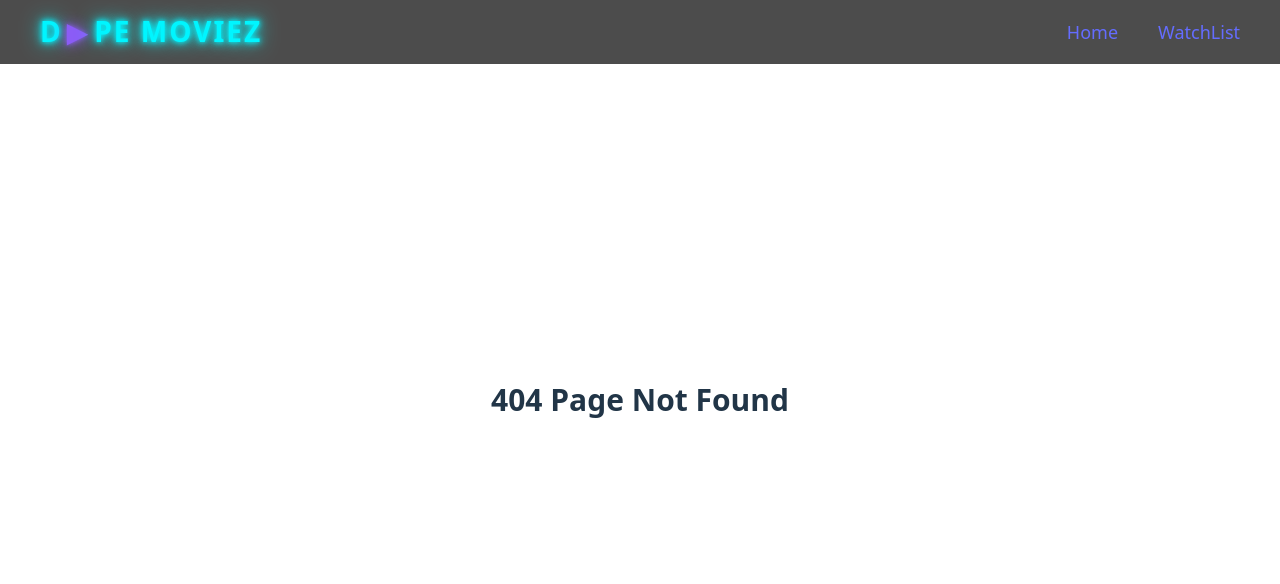
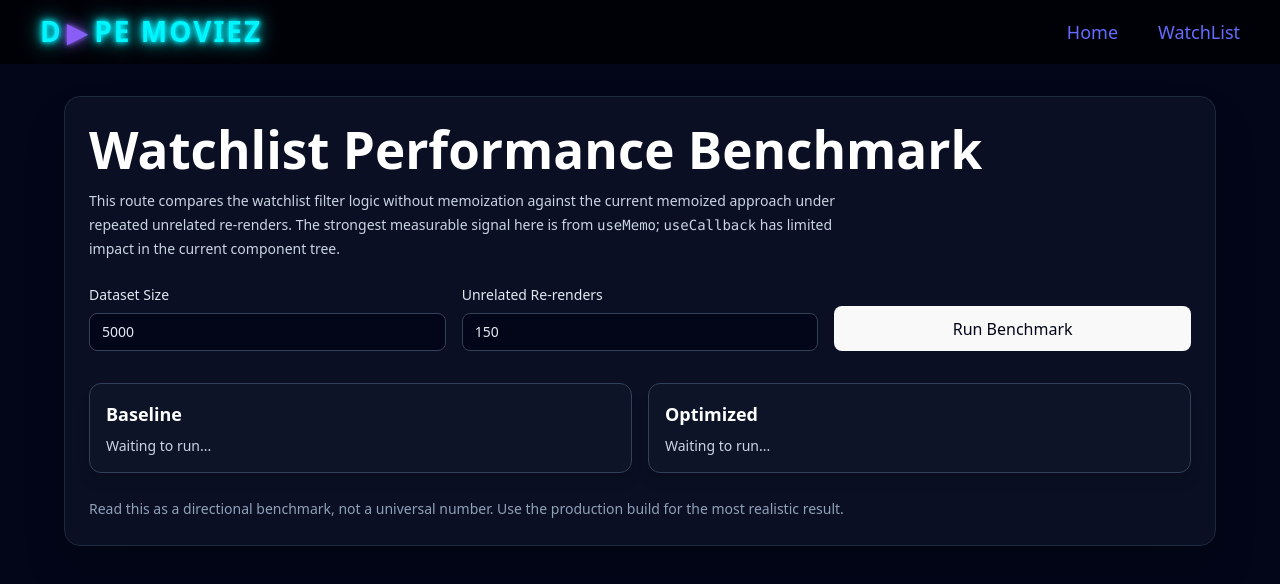
Before and after one commit to tajinder2610/Frontend-Project, a React (Vite) app: page /benchmark in a window 1280 px wide. Before the commit this address had no page. Shown: the top 584 px of the page. Built offline with nearby package versions, Linux system fonts and the light colour scheme.

Commit message:
benchmark calc

```diff
--- a/src/App.jsx
+++ b/src/App.jsx
@@ -7,6 +7,9 @@ import MovieContextWrapper from "./context/MovieContext";
 import Spinner from "./components/Spinner";
 
 const Watchlist = lazy(() => import("./components/WatchList"));
+const PerformanceBenchmark = lazy(() =>
+  import("./components/PerformanceBenchmark")
+);
 
 function App() {
   return (
@@ -17,6 +20,7 @@ function App() {
         <Routes>
           <Route path="/" element={<Home />} />
           <Route path="/watchlist" element={<Watchlist />} />
+          <Route path="/benchmark" element={<PerformanceBenchmark />} />
           <Route
             path="*"
             element={
--- /dev/null
+++ b/src/components/PerformanceBenchmark.jsx
@@ -0,0 +1,244 @@
+import { Profiler, useEffect, useMemo, useRef, useState } from "react";
+
+const GENRES = ["Action", "Comedy", "Drama", "Sci-Fi", "Thriller"];
+
+function buildMovies(size) {
+  return Array.from({ length: size }, (_, index) => ({
+    id: index + 1,
+    title: `Movie ${index + 1}`,
+    vote_average: Number(((index % 10) + 1).toFixed(1)),
+    genre: GENRES[index % GENRES.length],
+  }));
+}
+
+function RunCard({ title, summary }) {
+  return (
+    <div className="rounded-xl border border-slate-700 bg-slate-900/70 p-4 shadow-lg">
+      <h3 className="text-lg font-semibold text-white">{title}</h3>
+      {!summary ? (
+        <p className="mt-2 text-sm text-slate-300">Waiting to run...</p>
+      ) : (
+        <div className="mt-3 space-y-2 text-sm text-slate-200">
+          <p>Profiler time: {summary.actualDuration.toFixed(2)} ms</p>
+          <p>Wall time: {summary.wallTime.toFixed(2)} ms</p>
+          <p>Commits: {summary.commits}</p>
+          <p>Filter executions: {summary.filterRuns}</p>
+          <p>Visible rows: {summary.visibleRows}</p>
+        </div>
+      )}
+    </div>
+  );
+}
+
+function BenchmarkRunner({
+  datasetSize,
+  iterations,
+  optimized,
+  onComplete,
+  label,
+}) {
+  const [tick, setTick] = useState(0);
+  const [searchTerm] = useState("Movie 2");
+  const [currentGenre] = useState("Action");
+  const filterRuns = useRef(0);
+  const commits = useRef(0);
+  const actualDuration = useRef(0);
+  const startedAt = useRef(performance.now());
+  const movies = useMemo(() => buildMovies(datasetSize), [datasetSize]);
+
+  const computeFilteredMovies = () => {
+    filterRuns.current += 1;
+
+    return movies
+      .filter((movie) =>
+        movie.title.toLowerCase().includes(searchTerm.toLowerCase())
+      )
+      .filter((movie) =>
+        currentGenre === "All Genres" ? true : movie.genre === currentGenre
+      );
+  };
+
+  const filteredMovies = optimized
+    ? useMemo(computeFilteredMovies, [movies, searchTerm, currentGenre])
+    : computeFilteredMovies();
+
+  useEffect(() => {
+    if (tick >= iterations) {
+      const completedAt = performance.now();
+      onComplete({
+        label,
+        actualDuration: actualDuration.current,
+        wallTime: completedAt - startedAt.current,
+        commits: commits.current,
+        filterRuns: filterRuns.current,
+        visibleRows: filteredMovies.length,
+      });
+      return;
+    }
+
+    const handle = window.setTimeout(() => {
+      setTick((currentTick) => currentTick + 1);
+    }, 0);
+
+    return () => window.clearTimeout(handle);
+  }, [filteredMovies.length, iterations, label, onComplete, tick]);
+
+  return (
+    <Profiler
+      id={label}
+      onRender={(_, __, duration) => {
+        commits.current += 1;
+        actualDuration.current += duration;
+      }}
+    >
+      <div className="rounded-xl border border-slate-800 bg-slate-950/70 p-4">
+        <p className="text-sm text-slate-300">
+          Running {label} benchmark... tick {tick}/{iterations}
+        </p>
+        <div className="mt-3 grid grid-cols-2 gap-2 text-xs text-slate-400 sm:grid-cols-4">
+          {filteredMovies.slice(0, 8).map((movie) => (
+            <div key={movie.id} className="rounded-md bg-slate-800 px-2 py-3">
+              {movie.title}
+            </div>
+          ))}
+        </div>
+      </div>
+    </Profiler>
+  );
+}
+
+function PerformanceBenchmark() {
+  const [datasetSize, setDatasetSize] = useState(5000);
+  const [iterations, setIterations] = useState(150);
+  const [activeRun, setActiveRun] = useState(null);
+  const [results, setResults] = useState({});
+
+  const baseline = results.baseline;
+  const optimized = results.optimized;
+  const improvement =
+    baseline && optimized
+      ? ((baseline.actualDuration - optimized.actualDuration) /
+          baseline.actualDuration) *
+        100
+      : null;
+
+  const handleStart = () => {
+    setResults({});
+    setActiveRun("baseline");
+  };
+
+  const handleComplete = (summary) => {
+    setResults((current) => ({
+      ...current,
+      [summary.label]: summary,
+    }));
+
+    if (summary.label === "baseline") {
+      setActiveRun("optimized");
+      return;
+    }
+
+    setActiveRun(null);
+  };
+
+  return (
+    <div className="min-h-screen bg-slate-950 px-4 py-24 text-white sm:px-8">
+      <div className="mx-auto max-w-6xl">
+        <div className="rounded-2xl border border-slate-800 bg-slate-900/60 p-6 shadow-2xl">
+          <h1 className="text-3xl font-bold">Watchlist Performance Benchmark</h1>
+          <p className="mt-3 max-w-3xl text-sm leading-6 text-slate-300">
+            This route compares the watchlist filter logic without memoization
+            against the current memoized approach under repeated unrelated
+            re-renders. The strongest measurable signal here is from{" "}
+            <code>useMemo</code>; <code>useCallback</code> has limited impact in
+            the current component tree.
+          </p>
+
+          <div className="mt-6 grid gap-4 md:grid-cols-3">
+            <label className="flex flex-col gap-2 text-sm text-slate-200">
+              Dataset Size
+              <input
+                className="rounded-lg border border-slate-700 bg-slate-950 px-3 py-2 outline-none"
+                type="number"
+                min="100"
+                step="100"
+                value={datasetSize}
+                onChange={(event) => setDatasetSize(Number(event.target.value))}
+              />
+            </label>
+
+            <label className="flex flex-col gap-2 text-sm text-slate-200">
+              Unrelated Re-renders
+              <input
+                className="rounded-lg border border-slate-700 bg-slate-950 px-3 py-2 outline-none"
+                type="number"
+                min="10"
+                step="10"
+                value={iterations}
+                onChange={(event) => setIterations(Number(event.target.value))}
+              />
+            </label>
+
+            <div className="flex items-end">
+              <button
+                className="w-full rounded-lg bg-emerald-500 px-4 py-2 font-semibold text-slate-950 transition hover:bg-emerald-400"
+                onClick={handleStart}
+                disabled={activeRun !== null}
+              >
+                {activeRun ? "Benchmark Running..." : "Run Benchmark"}
+              </button>
+            </div>
+          </div>
+
+          <div className="mt-8 grid gap-4 md:grid-cols-2">
+            <RunCard title="Baseline" summary={baseline} />
+            <RunCard title="Optimized" summary={optimized} />
+          </div>
+
+          {improvement !== null && Number.isFinite(improvement) && (
+            <div className="mt-6 rounded-xl border border-emerald-500/30 bg-emerald-500/10 p-4">
+              <p className="text-sm text-emerald-200">
+                Memoized filtering reduced profiler render time by{" "}
+                <span className="font-semibold">
+                  {improvement.toFixed(2)}%
+                </span>{" "}
+                for this synthetic workload.
+              </p>
+            </div>
+          )}
+
+          <div className="mt-6 text-sm leading-6 text-slate-400">
+            <p>
+              Read this as a directional benchmark, not a universal number. Use
+              the production build for the most realistic result.
+            </p>
+          </div>
+        </div>
+
+        <div className="mt-8">
+          {activeRun === "baseline" && (
+            <BenchmarkRunner
+              datasetSize={datasetSize}
+              iterations={iterations}
+              optimized={false}
+              onComplete={handleComplete}
+              label="baseline"
+            />
+          )}
+
+          {activeRun === "optimized" && (
+            <BenchmarkRunner
+              datasetSize={datasetSize}
+              iterations={iterations}
+              optimized={true}
+              onComplete={handleComplete}
+              label="optimized"
+            />
+          )}
+        </div>
+      </div>
+    </div>
+  );
+}
+
+export default PerformanceBenchmark;
```
